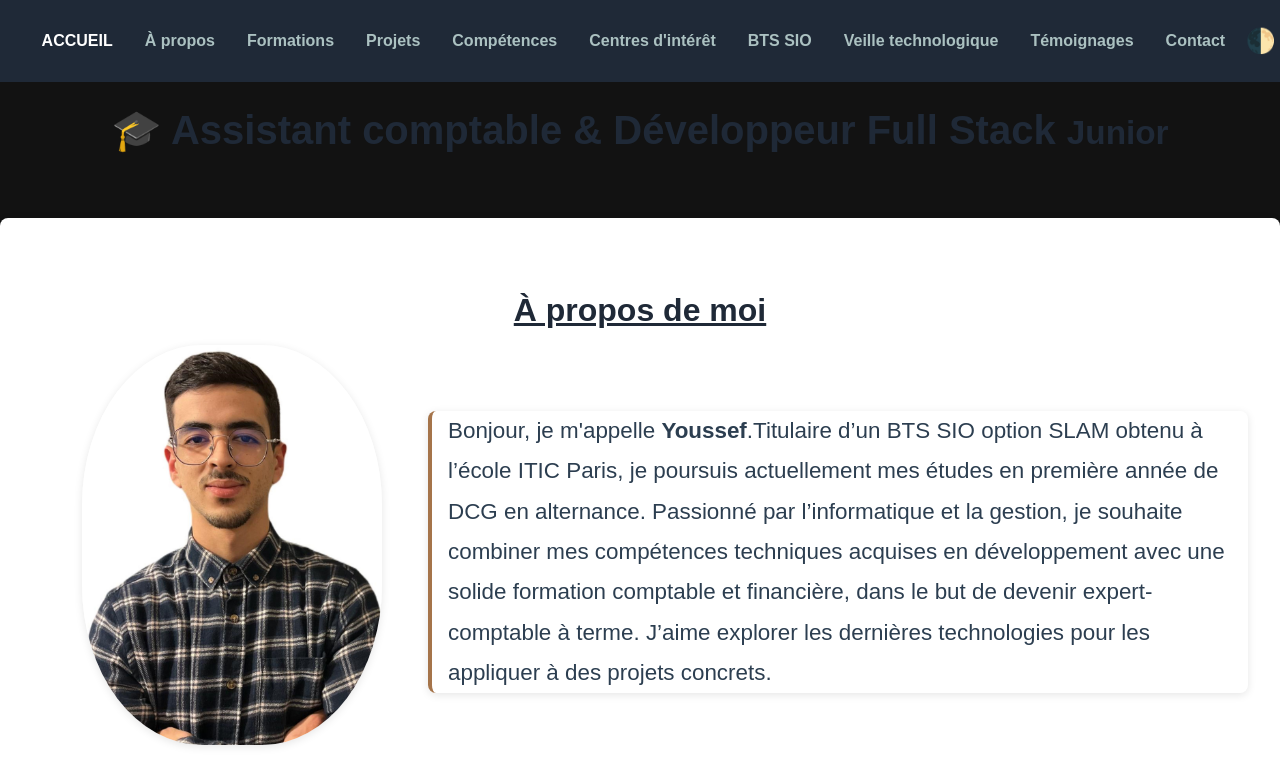
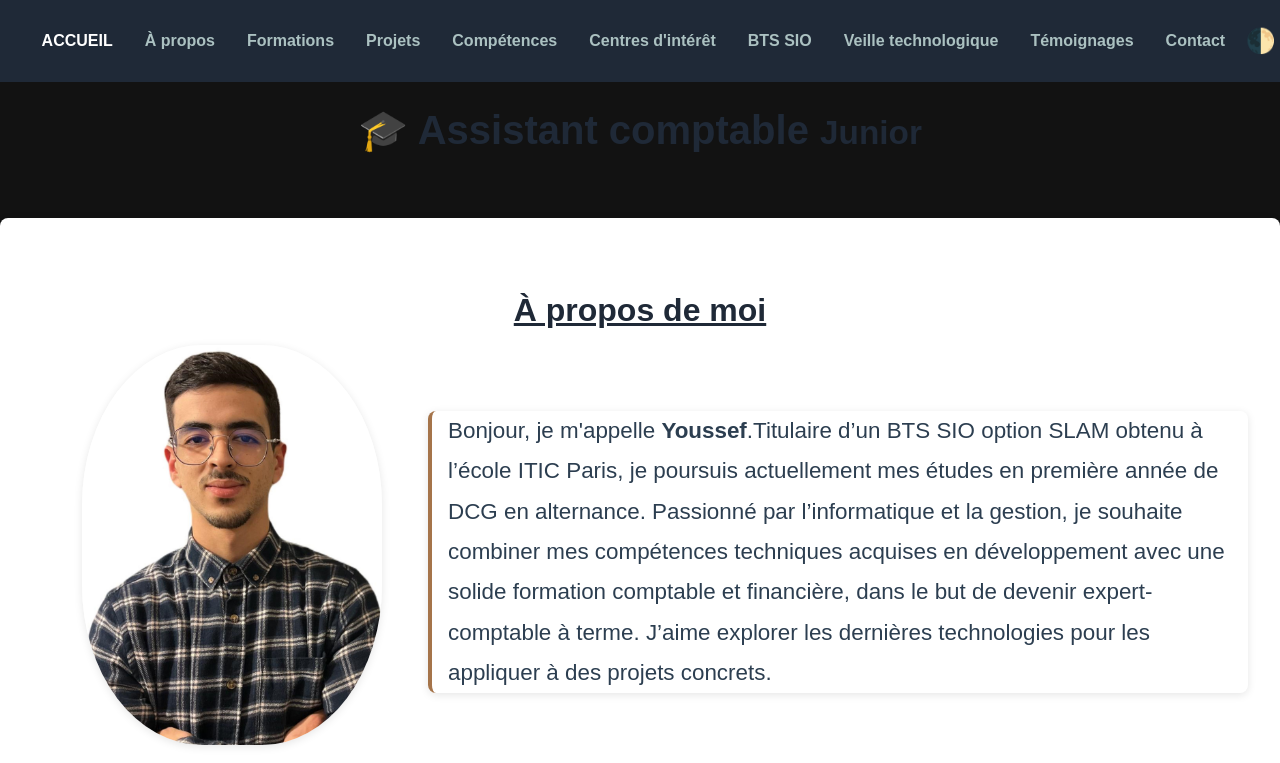
Before and after one commit to Youssef0801/projet-portfolio, a website: page index.html in a window 1280 px wide. Shown: the top 763 px of the page. Drawn offline with Linux system fonts and the light colour scheme.

Commit message:
Modifier le titre principal pour refléter uniquement le rôle d'Assistant comptable

```diff
--- a/index.html
+++ b/index.html
@@ -63,8 +63,7 @@
     <main>
         <h1 class="main-title">
             <span aria-hidden="true">🎓</span>
-            <strong> Assistant comptable &
-                Développeur Full Stack</strong>
+            <strong> Assistant comptable </strong>
             <small>Junior</small>
         </h1>
         <section id="a-propos" class="a-propos">
```
